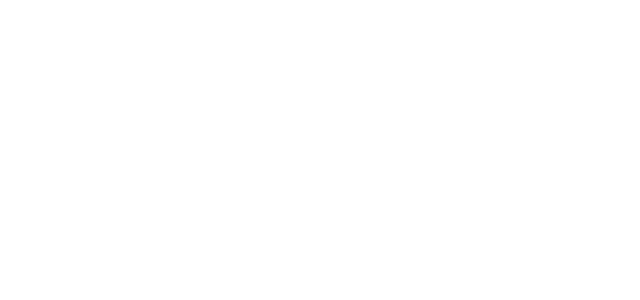
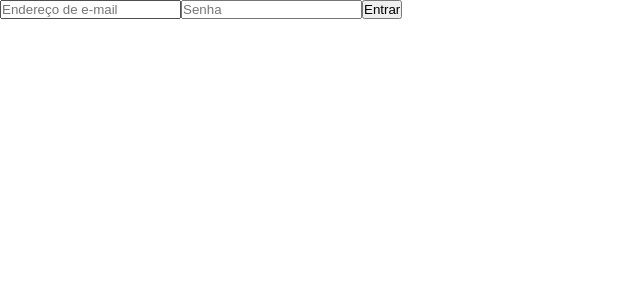
Before and after one commit to guihuff/projetoLPW-frontend, a React (Create React App) app: page /login in a window 1280 px wide. Before the commit this address had no page. Shown: the top 300 px of the page, without its empty margins (0-640 px from the left). Built offline with nearby package versions, Linux system fonts and the light colour scheme.

Commit message:
Login e rotas

```diff
--- a/src/Pages/Home/index.js
+++ b/src/Pages/Home/index.jsx
@@ -1,6 +1,5 @@
 import React, { useEffect, useState } from "react";
 import api from "../../Services/api";
-import { Link } from "react-router-dom";
 
 import './styles.css';
 import Loading from "../../Components/Loading";
--- /dev/null
+++ b/src/Pages/Login/index.jsx
@@ -0,0 +1,57 @@
+import React, { useState} from "react";
+import { useNavigate } from "react-router-dom";
+import api from "../../Services/api";
+import { login } from "../../Services/auth";
+
+import Loading from "../../Components/Loading";
+
+const Login = () => {
+  const [loading, setLoading] = useState(false);
+  const [data, setData] = useState({email: "", password: ""});
+  const [noAuthenticate, setNoAuthenticate] = useState(undefined);
+  const navigate = useNavigate();
+
+  const handleLogin = async (e) => {
+    setLoading(true);
+    e.preventDefault();
+    const {email, password} = data;
+    if (!email || !password) {
+      setLoading(false);
+      setNoAuthenticate("Preencha o e-mail e senha para continuar!");
+    } else {
+      try {
+        const response = await api.post("/authenticate", { email, password });
+        response.data.token ? login(response.data.token) : setNoAuthenticate("Acesso negado!");
+        setLoading(false);
+        navigate("/app");
+      } catch (err) {
+        setLoading(false);
+        setNoAuthenticate("Acesso negado!");
+      }
+    }
+  }
+
+  return (
+    <div className="container">
+      {noAuthenticate ? <h4>{noAuthenticate}</h4> : ""}
+      <form onSubmit={handleLogin}>
+        <input
+        type="email"
+        placeholder="Endereço de e-mail"
+        value={data.email}
+        onChange={(e) => {setData({email: e.target.value, password: data.password})}}
+        />
+        <input
+        type="password"
+        placeholder="Senha"
+        value={data.password}
+        onChange={(e) => {setData({email: data.email, password: e.target.value})}}
+        />
+        <button type="submit">Entrar</button>
+        {loading ? <Loading /> : ""}
+      </form>
+    </div>
+  )
+}
+
+export default Login;
--- a/src/Services/api.js
+++ b/src/Services/api.js
@@ -1,7 +1,16 @@
 import axios from "axios";
+import { getToken } from "./auth";
 
 const api = axios.create({
   baseURL: 'http://localhost:1333/'
 });
 
+api.interceptors.request.use(async config => {
+  const token = getToken();
+  if (token) {
+    config.headers.Authorization = `Bearer ${token}`;
+  }
+  return config;
+});
+
 export default api;
--- /dev/null
+++ b/src/Services/auth.js
@@ -0,0 +1,10 @@
+export const TOKEN_KEY = "@ze-Token";
+export const isAuthenticated = () => localStorage.getItem(TOKEN_KEY) !== null;
+export const getToken = () => localStorage.getItem(TOKEN_KEY);
+
+export const login = token => {
+  localStorage.setItem(TOKEN_KEY, token);
+};
+export const logout = () => {
+  localStorage.removeItem(TOKEN_KEY);
+};
--- a/src/routes.js
+++ b/src/routes.js
@@ -1,13 +1,22 @@
-import { BrowserRouter, Routes, Route } from "react-router-dom";
+import { BrowserRouter, Routes, Route, Navigate } from "react-router-dom";
 
+import { isAuthenticated } from "./Services/auth";
 import Home from "./Pages/Home";
+import Login from "./Pages/Login";
+
+const PrivateRoute = ({ children, redirectTo }) => {
+  return isAuthenticated() ? children : <Navigate to={redirectTo}/>
+};
 
 const RouterApp = () => {
   return (
     <BrowserRouter>
-      <Routes>
-        <Route path='/' element={ <Home /> } />
-      </Routes>
+        <Routes>
+          <Route path="/" element={<Home />} />
+          <Route path="/login" element={<Login />} />
+          <Route path="/app" element={<PrivateRoute redirectTo={"/login"}><h1>Está logado</h1></PrivateRoute>} />
+          <Route path="*" element={<h1>Page not found</h1>} />
+        </Routes>
     </BrowserRouter>
   )
 }
```
Also changed, not shown: src/Components/Loading/index.jsx (renamed from src/Components/Loading/index.js), src/assets/rotate-brands.svg (added).
